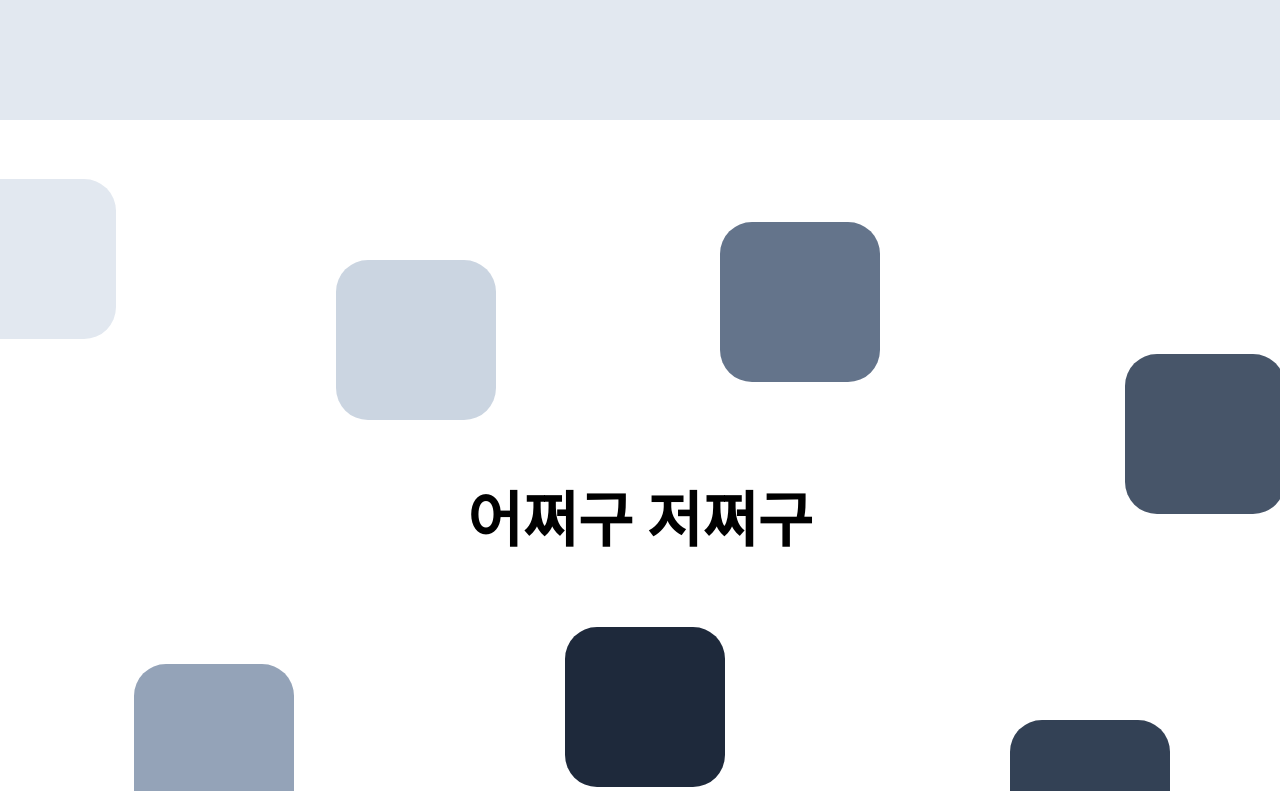
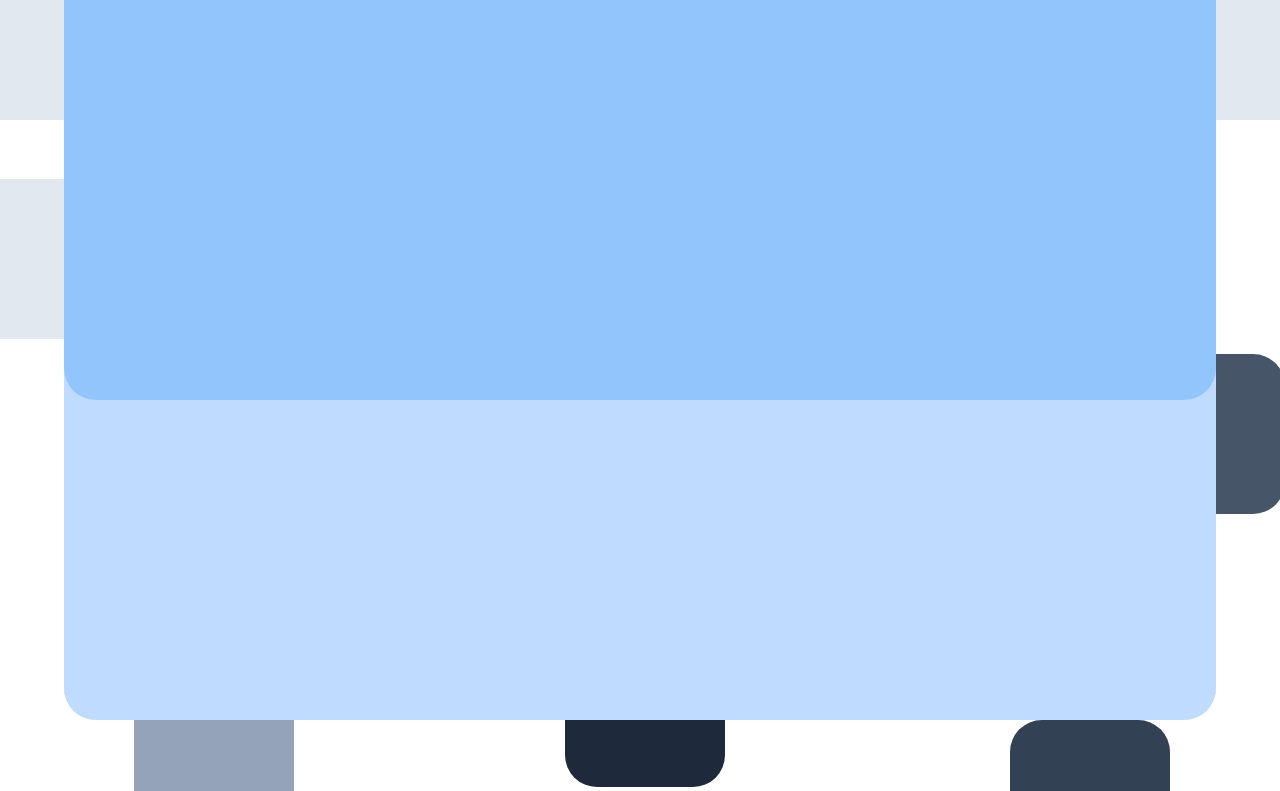
Before and after one commit to sseung95/interactive-example, a Next.js app: page /example/spread in a window 1280 px wide. Shown: the part 680-1471 px from the top of the page. Built offline with nearby package versions, Linux system fonts and the light colour scheme.

Commit message:
feat: 스크롤 내릴 때 섹션별로 하단에서 다른 요소 올라오게 하기

```diff
--- a/src/app/example/spread/page.tsx
+++ b/src/app/example/spread/page.tsx
@@ -1,13 +1,11 @@
 'use client';
 
-import { MotionConfig, motion, useInView } from 'framer-motion';
-import { useEffect, useRef } from 'react';
+import { useEffect } from 'react';
 import Lenis from 'lenis';
+import Spread from '@/components/Spread';
+import InfoChange from '@/components/InfoChange';
 
 const page = () => {
-  const ref = useRef(null);
-  const isInView = useInView(ref, { amount: 0.5, once: true });
-
   useEffect(() => {
     const lenis = new Lenis();
 
@@ -23,72 +21,9 @@ const page = () => {
     <>
       <section className="h-[100vh] bg-slate-200 "></section>
 
-      <div className="h-screen flex items-center justify-center">
-        <div className="relative">
-          <h2 ref={ref} className="text-[60px] font-bold">
-            어쩌구 저쩌구
-          </h2>
-          <ul className="absolute left-[50%] top-[50%] -translate-x-[50%] -translate-y-[50%]">
-            <MotionConfig
-              transition={{
-                duration: 1,
-                ease: 'easeInOut',
-                delay: 0.2,
-              }}
-            >
-              <motion.li
-                className="absolute top-[-38px] left-[-340px] h-[160px] w-[160px] bg-slate-200 rounded-[32px]"
-                animate={{
-                  top: isInView ? -341 : -38,
-                  left: isInView ? -684 : -340,
-                }}
-              ></motion.li>
-              <motion.li
-                className="absolute top-[-120px] left-[-244px] h-[160px] w-[160px] bg-slate-300 rounded-[32px]"
-                animate={{
-                  top: isInView ? -260 : -120,
-                  left: isInView ? -304 : -244,
-                }}
-              ></motion.li>
-              <motion.li
-                className="absolute top-[20px] left-[-186px] h-[160px] w-[160px] bg-slate-400 rounded-[32px]"
-                animate={{
-                  top: isInView ? 144 : 20,
-                  left: isInView ? -506 : -186,
-                }}
-              ></motion.li>
-              <motion.li
-                className="absolute top-[-70px] left-[-95px] h-[160px] w-[160px] bg-slate-500 rounded-[32px]"
-                animate={{
-                  top: isInView ? -298 : -70,
-                  left: isInView ? 80 : -95,
-                }}
-              ></motion.li>
-              <motion.li
-                className="absolute top-[-98px] left-[44px] h-[160px] w-[160px] bg-slate-600 rounded-[32px]"
-                animate={{
-                  top: isInView ? -166 : -98,
-                  left: isInView ? 485 : 44,
-                }}
-              ></motion.li>
-              <motion.li
-                className="absolute top-[-40px] left-[150px] h-[160px] w-[160px] bg-slate-700 rounded-[32px]"
-                animate={{
-                  top: isInView ? 200 : -40,
-                  left: isInView ? 370 : 150,
-                }}
-              ></motion.li>
-              <motion.li
-                className="absolute top-[0px] left-[15px] h-[160px] w-[160px] bg-slate-800 rounded-[32px]"
-                animate={{
-                  top: isInView ? 107 : 0,
-                  left: isInView ? -75 : 15,
-                }}
-              ></motion.li>
-            </MotionConfig>
-          </ul>
-        </div>
-      </div>
+      <Spread />
+
+      <InfoChange />
     </>
   );
 };
--- /dev/null
+++ b/src/components/InfoChange.tsx
@@ -0,0 +1,132 @@
+import { MotionConfig, motion, useInView } from 'framer-motion';
+import { forwardRef, useEffect, useRef, useState } from 'react';
+
+const InfoChange = () => {
+  const [isShow, setIsShow] = useState(false);
+  const [curSection, setCurSection] = useState(1);
+
+  const section1Ref = useRef(null);
+  const section2Ref = useRef(null);
+  const section3Ref = useRef(null);
+  const section4Ref = useRef(null);
+
+  const isInView1 = useInView(section1Ref, { amount: 0.3 });
+  const isInView2 = useInView(section2Ref, { amount: 0.3 });
+  const isInView3 = useInView(section3Ref, { amount: 0.3 });
+  const isInView4 = useInView(section4Ref, { amount: 0.3 });
+
+  useEffect(() => {
+    if (isInView1) setCurSection(1);
+  }, [isInView1]);
+  useEffect(() => {
+    if (isInView2) setCurSection(2);
+  }, [isInView2]);
+  useEffect(() => {
+    if (isInView3) setCurSection(3);
+  }, [isInView3]);
+  useEffect(() => {
+    if (isInView4) setCurSection(4);
+  }, [isInView4]);
+
+  useEffect(() => {
+    if (isInView1 || isInView2 || isInView3 || isInView4) {
+      setIsShow(true);
+    } else {
+      setIsShow(false);
+    }
+  }, [isInView1, isInView2, isInView3, isInView4]);
+
+  useEffect(() => {
+    console.log(isShow);
+  }, [isShow]);
+
+  return (
+    <div className="relative">
+      <InfoSection
+        ref={section1Ref}
+        title="1. 어쩌구 저쩌구"
+        description="어쩌구 저쩌구 어쩌구 저쩌구 어쩌구 저쩌구 어쩌구 저쩌구"
+        bgColor="bg-blue-50"
+      />
+      <InfoSection
+        ref={section2Ref}
+        title="2. 어쩌구 저쩌구"
+        description="어쩌구 저쩌구 어쩌구 저쩌구 어쩌구 저쩌구 어쩌구 저쩌구"
+        bgColor="bg-blue-100"
+      />
+      <InfoSection
+        ref={section3Ref}
+        title="3. 어쩌구 저쩌구"
+        description="어쩌구 저쩌구 어쩌구 저쩌구 어쩌구 저쩌구 어쩌구 저쩌구"
+        bgColor="bg-blue-200"
+      />
+      <InfoSection
+        ref={section4Ref}
+        title="4. 어쩌구 저쩌구"
+        description="어쩌구 저쩌구 어쩌구 저쩌구 어쩌구 저쩌구 어쩌구 저쩌구"
+        bgColor="bg-blue-300"
+      />
+
+      <div
+        style={{
+          position: 'fixed',
+          bottom: 0,
+          width: '100%',
+        }}
+      >
+        <MotionConfig
+          transition={{
+            duration: 0.35,
+            ease: 'easeInOut',
+          }}
+        >
+          <motion.div
+            className="absolute top-0 left-0 right-0 w-[90%] h-[600px] bg-blue-50 rounded-[32px] text-center text-[40px] mx-[auto]"
+            animate={{
+              top: isShow && curSection === 1 ? 'calc(-40vh)' : 0,
+            }}
+          >
+            SECTION 1
+          </motion.div>
+          <motion.div
+            className="absolute top-0 left-0 right-0 w-[90%] h-[600px] bg-blue-100 rounded-[32px] text-center text-[40px] mx-[auto]"
+            animate={{
+              top: isShow && curSection === 2 ? 'calc(-40vh)' : 0,
+            }}
+          >
+            SECTION 2
+          </motion.div>
+          <motion.div
+            className="absolute top-0 left-0 right-0 w-[90%] h-[600px] bg-blue-200 rounded-[32px] text-center text-[40px] mx-[auto]"
+            animate={{
+              top: isShow && curSection === 3 ? 'calc(-40vh)' : 0,
+            }}
+          >
+            SECTION 3
+          </motion.div>
+          <motion.div
+            className="absolute top-0 left-0 right-0 w-[90%] h-[600px] bg-blue-300 rounded-[32px] text-center text-[40px] mx-[auto]"
+            animate={{
+              top: isShow && curSection === 4 ? 'calc(-40vh)' : 0,
+            }}
+          >
+            SECTION 4
+          </motion.div>
+        </MotionConfig>
+      </div>
+    </div>
+  );
+};
+
+export default InfoChange;
+
+const InfoSection = forwardRef<HTMLDivElement, { title: string; description: string; bgColor: string }>(
+  ({ title, description, bgColor }, ref) => {
+    return (
+      <section ref={ref} className={`h-screen py-[100px] px-[80px] text-center`}>
+        <h3 className="text-[110px] font-semibold mb-[30px]">{title}</h3>
+        <p className="text-[28px] my-[28px]">{description}</p>
+      </section>
+    );
+  }
+);
--- /dev/null
+++ b/src/components/Spread.tsx
@@ -0,0 +1,79 @@
+'use client';
+import { MotionConfig, motion, useInView } from 'framer-motion';
+import { useRef } from 'react';
+
+const Spread = () => {
+  const ref = useRef(null);
+  const isInView = useInView(ref, { amount: 0.5, once: false });
+
+  return (
+    <div className="h-screen flex items-center justify-center">
+      <div className="relative">
+        <h2 ref={ref} className="text-[60px] font-bold">
+          어쩌구 저쩌구
+        </h2>
+        <ul className="absolute left-[50%] top-[50%] -translate-x-[50%] -translate-y-[50%]">
+          <MotionConfig
+            transition={{
+              duration: 1,
+              ease: 'easeInOut',
+              delay: 0.2,
+            }}
+          >
+            <motion.li
+              className="absolute top-[-38px] left-[-340px] h-[160px] w-[160px] bg-slate-200 rounded-[32px]"
+              animate={{
+                top: isInView ? -341 : -38,
+                left: isInView ? -684 : -340,
+              }}
+            ></motion.li>
+            <motion.li
+              className="absolute top-[-120px] left-[-244px] h-[160px] w-[160px] bg-slate-300 rounded-[32px]"
+              animate={{
+                top: isInView ? -260 : -120,
+                left: isInView ? -304 : -244,
+              }}
+            ></motion.li>
+            <motion.li
+              className="absolute top-[20px] left-[-186px] h-[160px] w-[160px] bg-slate-400 rounded-[32px]"
+              animate={{
+                top: isInView ? 144 : 20,
+                left: isInView ? -506 : -186,
+              }}
+            ></motion.li>
+            <motion.li
+              className="absolute top-[-70px] left-[-95px] h-[160px] w-[160px] bg-slate-500 rounded-[32px]"
+              animate={{
+                top: isInView ? -298 : -70,
+                left: isInView ? 80 : -95,
+              }}
+            ></motion.li>
+            <motion.li
+              className="absolute top-[-98px] left-[44px] h-[160px] w-[160px] bg-slate-600 rounded-[32px]"
+              animate={{
+                top: isInView ? -166 : -98,
+                left: isInView ? 485 : 44,
+              }}
+            ></motion.li>
+            <motion.li
+              className="absolute top-[-40px] left-[150px] h-[160px] w-[160px] bg-slate-700 rounded-[32px]"
+              animate={{
+                top: isInView ? 200 : -40,
+                left: isInView ? 370 : 150,
+              }}
+            ></motion.li>
+            <motion.li
+              className="absolute top-[0px] left-[15px] h-[160px] w-[160px] bg-slate-800 rounded-[32px]"
+              animate={{
+                top: isInView ? 107 : 0,
+                left: isInView ? -75 : 15,
+              }}
+            ></motion.li>
+          </MotionConfig>
+        </ul>
+      </div>
+    </div>
+  );
+};
+
+export default Spread;
```
